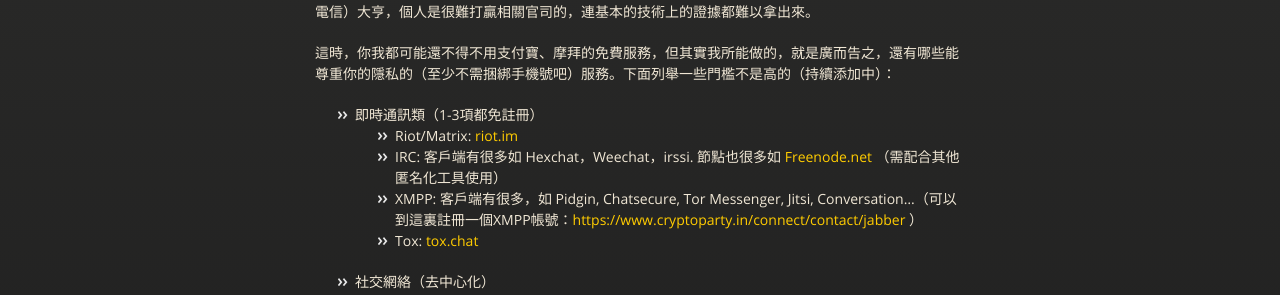
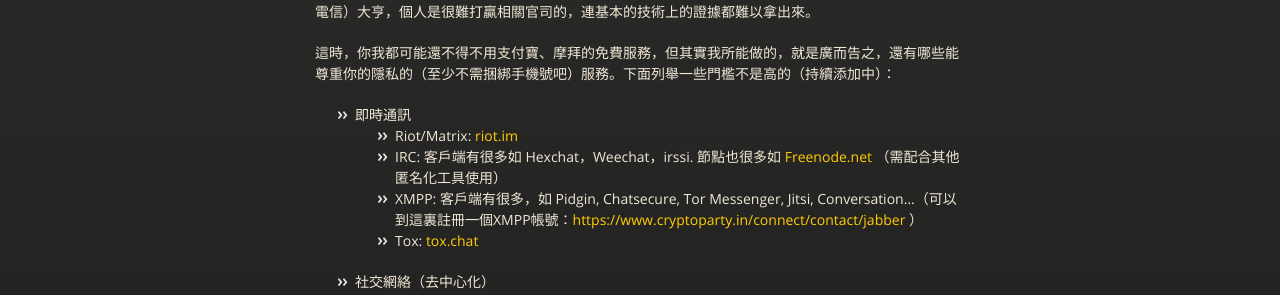
Before and after one commit to mdrights/os-observe, a Jekyll site: the page built from _posts/2017-06-01-tools-respect-your-privacy.md, in a window 1280 px wide. Shown: the part 139-434 px from the top of the page. Built offline with Jekyll 4.4.1, drawn with Linux system fonts in a browser that asks for light colours.

Commit message:
add a new post for June 1st :P

```diff
--- a/_posts/2017-06-01-tools-respect-your-privacy.md
+++ b/_posts/2017-06-01-tools-respect-your-privacy.md
@@ -11,7 +11,7 @@
 
 這時，你我都可能還不得不用支付寶、摩拜的免費服務，但其實我所能做的，就是廣而告之，還有哪些能尊重你的隱私的（至少不需捆綁手機號吧）服務。下面列舉一些門檻不是高的（持續添加中）：
 
-- 即時通訊類（1-3項都免註冊）
+- 即時通訊
     - Riot/Matrix: [riot.im](https://riot.im/app)
     - IRC: 客戶端有很多如 Hexchat，Weechat，irssi. 節點也很多如 [Freenode.net](https://freenode.net) （需配合其他匿名化工具使用）
     - XMPP: 客戶端有很多，如 Pidgin, Chatsecure, Tor Messenger, Jitsi, Conversation...（可以到這裏註冊一個XMPP帳號：[https://www.cryptoparty.in/connect/contact/jabber](https://www.cryptoparty.in/connect/contact/jabber) ）
```
